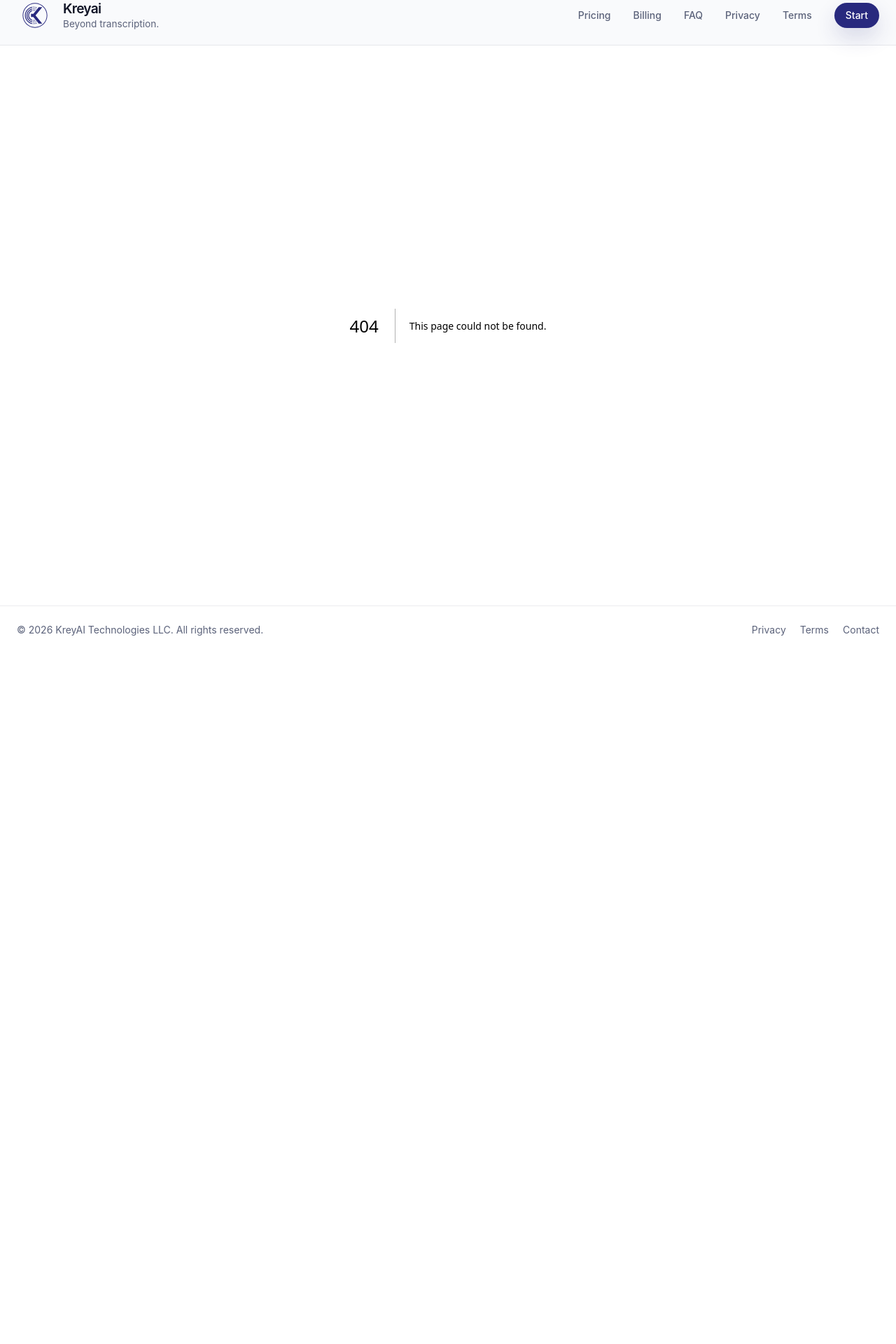
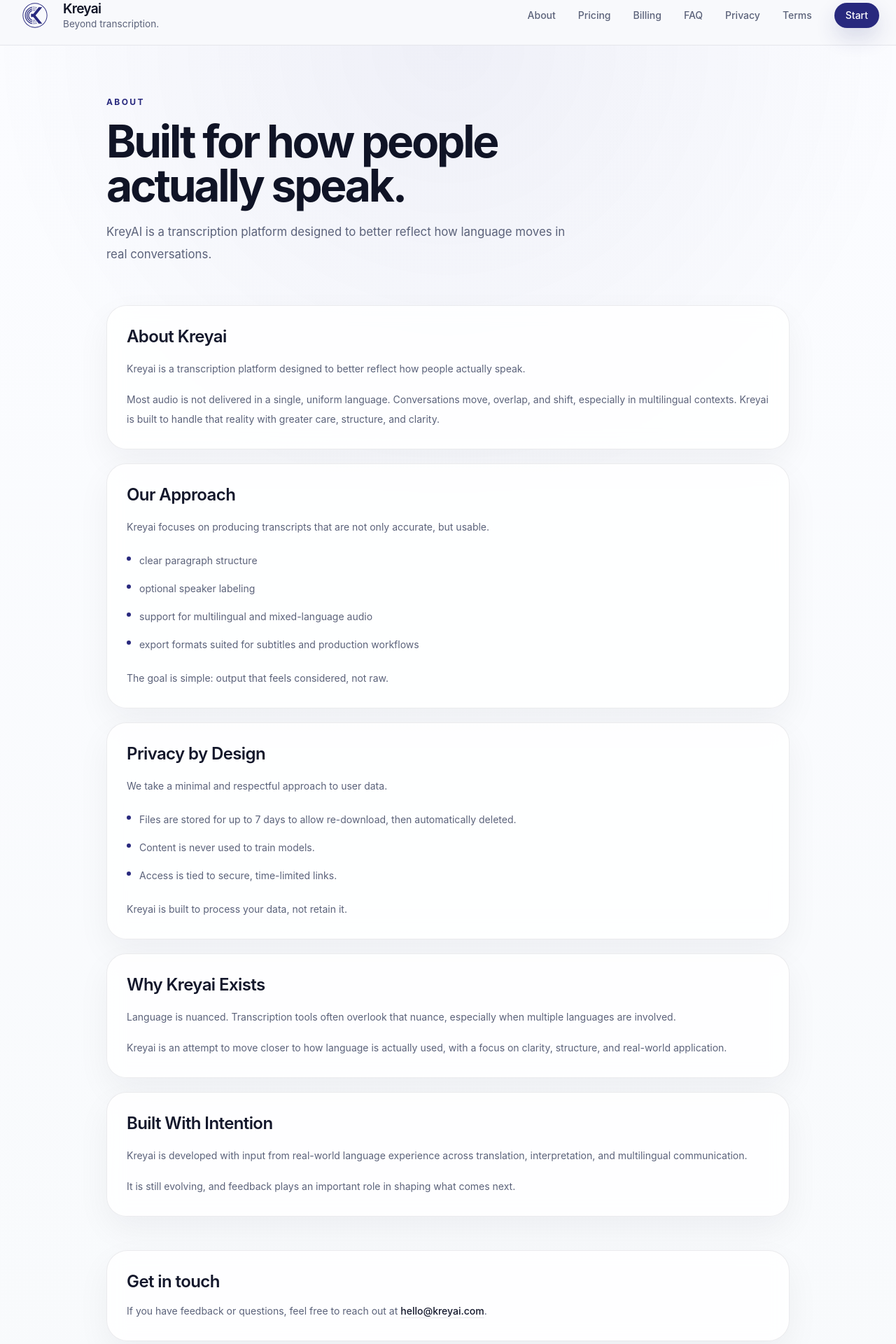
Before and after one commit to bilp9/kreyai-web, a Next.js app: page /about in a window 1280 px wide. Before the commit this address had no page. Shown: the part 20-1940 px from the top of the page at 70% size. Before the commit the page ends 954 px from the top, so only its background shows below. Built offline with nearby package versions, Linux system fonts and the light colour scheme.

Commit message:
Add About page

```diff
--- /dev/null
+++ b/app/about/page.tsx
@@ -0,0 +1,122 @@
+import type { Metadata } from "next";
+
+export const metadata: Metadata = {
+  title: "About",
+  description:
+    "Learn how KreyAI approaches multilingual transcription, privacy, and transcript quality for real-world audio.",
+  alternates: {
+    canonical: "/about",
+  },
+};
+
+const APPROACH_POINTS = [
+  "clear paragraph structure",
+  "optional speaker labeling",
+  "support for multilingual and mixed-language audio",
+  "export formats suited for subtitles and production workflows",
+];
+
+const PRIVACY_POINTS = [
+  "Files are stored for up to 7 days to allow re-download, then automatically deleted.",
+  "Content is never used to train models.",
+  "Access is tied to secure, time-limited links.",
+];
+
+export default function AboutPage() {
+  return (
+    <main className="page-shell text-[#13172b]">
+      <section className="page-wrap-narrow">
+        <div className="page-header">
+          <p className="page-eyebrow">About</p>
+          <h1 className="page-title">Built for how people actually speak.</h1>
+          <p className="page-lede">
+            KreyAI is a transcription platform designed to better reflect how language moves in real conversations.
+          </p>
+        </div>
+
+        <div className="mt-14 grid gap-5">
+          <section className="surface-panel rounded-[28px] p-7">
+            <h2 className="text-2xl font-semibold tracking-tight">About Kreyai</h2>
+            <p className="mt-4 text-sm leading-7 text-[var(--brand-muted)]">
+              Kreyai is a transcription platform designed to better reflect how people actually speak.
+            </p>
+            <p className="mt-4 text-sm leading-7 text-[var(--brand-muted)]">
+              Most audio is not delivered in a single, uniform language. Conversations move, overlap, and
+              shift, especially in multilingual contexts. Kreyai is built to handle that reality with greater care,
+              structure, and clarity.
+            </p>
+          </section>
+
+          <section className="surface-panel rounded-[28px] p-7">
+            <h2 className="text-2xl font-semibold tracking-tight">Our Approach</h2>
+            <p className="mt-4 text-sm leading-7 text-[var(--brand-muted)]">
+              Kreyai focuses on producing transcripts that are not only accurate, but usable.
+            </p>
+            <ul className="mt-5 space-y-3 text-sm leading-7 text-[var(--brand-muted)]">
+              {APPROACH_POINTS.map((item) => (
+                <li key={item} className="flex gap-3">
+                  <span className="mt-2 h-1.5 w-1.5 flex-none rounded-full bg-[var(--brand-blue)]" />
+                  <span>{item}</span>
+                </li>
+              ))}
+            </ul>
+            <p className="mt-5 text-sm leading-7 text-[var(--brand-muted)]">
+              The goal is simple: output that feels considered, not raw.
+            </p>
+          </section>
+
+          <section className="surface-panel rounded-[28px] p-7">
+            <h2 className="text-2xl font-semibold tracking-tight">Privacy by Design</h2>
+            <p className="mt-4 text-sm leading-7 text-[var(--brand-muted)]">
+              We take a minimal and respectful approach to user data.
+            </p>
+            <ul className="mt-5 space-y-3 text-sm leading-7 text-[var(--brand-muted)]">
+              {PRIVACY_POINTS.map((item) => (
+                <li key={item} className="flex gap-3">
+                  <span className="mt-2 h-1.5 w-1.5 flex-none rounded-full bg-[var(--brand-blue)]" />
+                  <span>{item}</span>
+                </li>
+              ))}
+            </ul>
+            <p className="mt-5 text-sm leading-7 text-[var(--brand-muted)]">
+              Kreyai is built to process your data, not retain it.
+            </p>
+          </section>
+
+          <section className="surface-panel rounded-[28px] p-7">
+            <h2 className="text-2xl font-semibold tracking-tight">Why Kreyai Exists</h2>
+            <p className="mt-4 text-sm leading-7 text-[var(--brand-muted)]">
+              Language is nuanced. Transcription tools often overlook that nuance, especially when multiple languages are involved.
+            </p>
+            <p className="mt-4 text-sm leading-7 text-[var(--brand-muted)]">
+              Kreyai is an attempt to move closer to how language is actually used, with a focus on clarity,
+              structure, and real-world application.
+            </p>
+          </section>
+
+          <section className="surface-panel rounded-[28px] p-7">
+            <h2 className="text-2xl font-semibold tracking-tight">Built With Intention</h2>
+            <p className="mt-4 text-sm leading-7 text-[var(--brand-muted)]">
+              Kreyai is developed with input from real-world language experience across translation,
+              interpretation, and multilingual communication.
+            </p>
+            <p className="mt-4 text-sm leading-7 text-[var(--brand-muted)]">
+              It is still evolving, and feedback plays an important role in shaping what comes next.
+            </p>
+          </section>
+        </div>
+
+        <div className="surface-panel mt-12 rounded-[30px] p-7">
+          <h2 className="text-2xl font-semibold tracking-tight">Get in touch</h2>
+          <p className="mt-3 max-w-2xl text-sm leading-7 text-[var(--brand-muted)]">
+            If you have feedback or questions, feel free to reach out at{" "}
+            <a className="font-medium text-[#13172b] underline decoration-[var(--brand-border)] underline-offset-4" href="mailto:hello@kreyai.com">
+              hello@kreyai.com
+            </a>
+            .
+          </p>
+        </div>
+      </section>
+    </main>
+  );
+}
--- a/app/layout.tsx
+++ b/app/layout.tsx
@@ -76,6 +76,9 @@ export default function RootLayout({
             </Link>
 
             <nav className="hidden items-center gap-8 text-sm font-medium text-[var(--brand-muted)] md:flex">
+              <Link href="/about" className="transition hover:text-[#13172b]">
+                About
+              </Link>
               <Link href="/pricing" className="transition hover:text-[#13172b]">
                 Pricing
               </Link>
@@ -100,6 +103,9 @@ export default function RootLayout({
             </nav>
 
             <nav className="flex w-full flex-wrap gap-4 border-t border-[var(--brand-border)] pt-3 text-sm font-medium text-[var(--brand-muted)] md:hidden">
+              <Link href="/about" className="transition hover:text-[#13172b]">
+                About
+              </Link>
               <Link href="/billing" className="transition hover:text-[#13172b]">
                 Billing
               </Link>
@@ -124,6 +130,9 @@ export default function RootLayout({
           <div className="mx-auto flex max-w-7xl flex-col gap-4 px-6 py-6 text-sm text-[var(--brand-muted)] md:flex-row md:items-center md:justify-between">
             <p>© 2026 KreyAI Technologies LLC. All rights reserved.</p>
             <nav className="flex flex-wrap items-center gap-5">
+              <Link href="/about" className="transition hover:text-[#13172b]">
+                About
+              </Link>
               <Link href="/privacy" className="transition hover:text-[#13172b]">
                 Privacy
               </Link>
```
